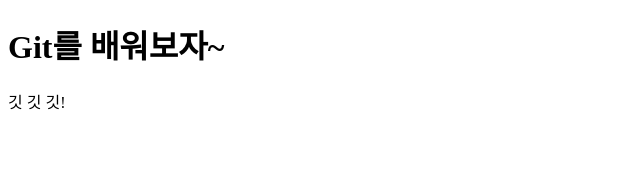
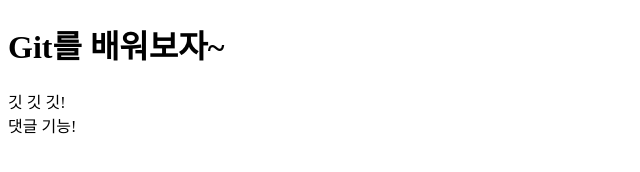
Before and after one commit to kwong1110/git-test, a plain HTML site: page index.html in a window 1280 px wide. Shown: the full height of the page, 0-640 px from the left. Drawn offline with Linux system fonts and the light colour scheme.

Commit message:
댓글 기능 추가

```diff
--- a/index.html
+++ b/index.html
@@ -9,5 +9,6 @@
 <body>
     <h1>Git를 배워보자~</h1>
     <div>깃 깃 깃!</div>
+    <div>댓글 기능!</div>
 </body>
 </html>
```
